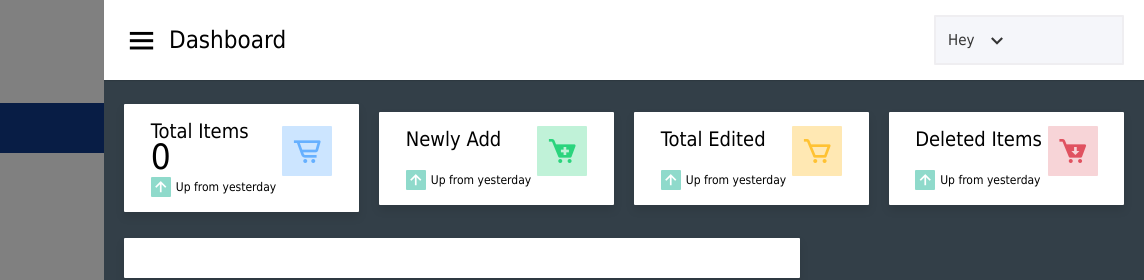
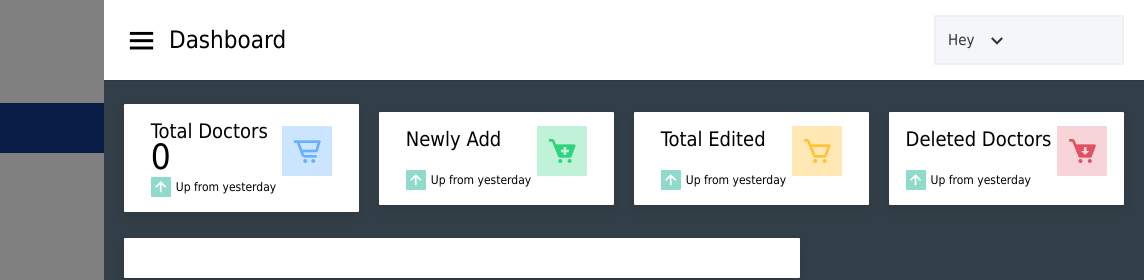
Before and after one commit to Lokendra-debug/Heal-Hub, a plain HTML site: page Frontend/views/admin.html in a window 1280 px wide. Shown: the top 280 px of the page, 136-1280 px from the left. Drawn offline with nearby package versions, Linux system fonts and the light colour scheme; files whose address does not match are found by name.

Commit message:
admin page more works

```diff
--- a/Frontend/views/admin.html
+++ b/Frontend/views/admin.html
@@ -86,7 +86,7 @@
             <div class="overview-boxes">
                 <div class="box">
                     <div class="right-side">
-                        <div class="box-topic">Total Items</div>
+                        <div class="box-topic">Total Doctors</div>
                         <div class="number" id="totalApicount">0</div>
                         <div class="indicator">
                             <i class='bx bx-up-arrow-alt'></i>
@@ -119,7 +119,7 @@
                 </div>
                 <div class="box">
                     <div class="right-side">
-                        <div class="box-topic">Deleted Items</div>
+                        <div class="box-topic">Deleted Doctors</div>
                         <div class="number" id="TotalDelete"></div>
                         <div class="indicator">
                             <i class='bx bx-up-arrow-alt'></i>
```
